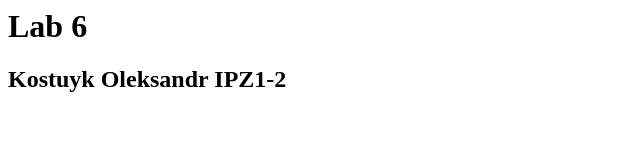
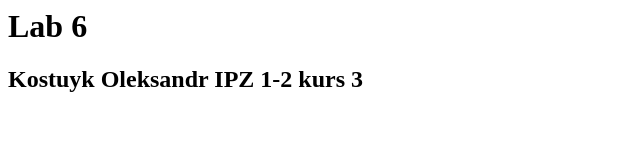
Before and after one commit to alex-kostuyk/OsLabs, a plain HTML site: page index.html in a window 1280 px wide. Shown: the whole page, without its empty margins (0-640 px from the left). Drawn offline with Linux system fonts and the light colour scheme.

Commit message:
edit index.html

```diff
--- a/index.html
+++ b/index.html
@@ -1,2 +1,2 @@
 <h1>Lab 6</h1>
-<h2>Kostuyk Oleksandr IPZ1-2</h2>
+<h2>Kostuyk Oleksandr IPZ 1-2 kurs 3</h2>
```
